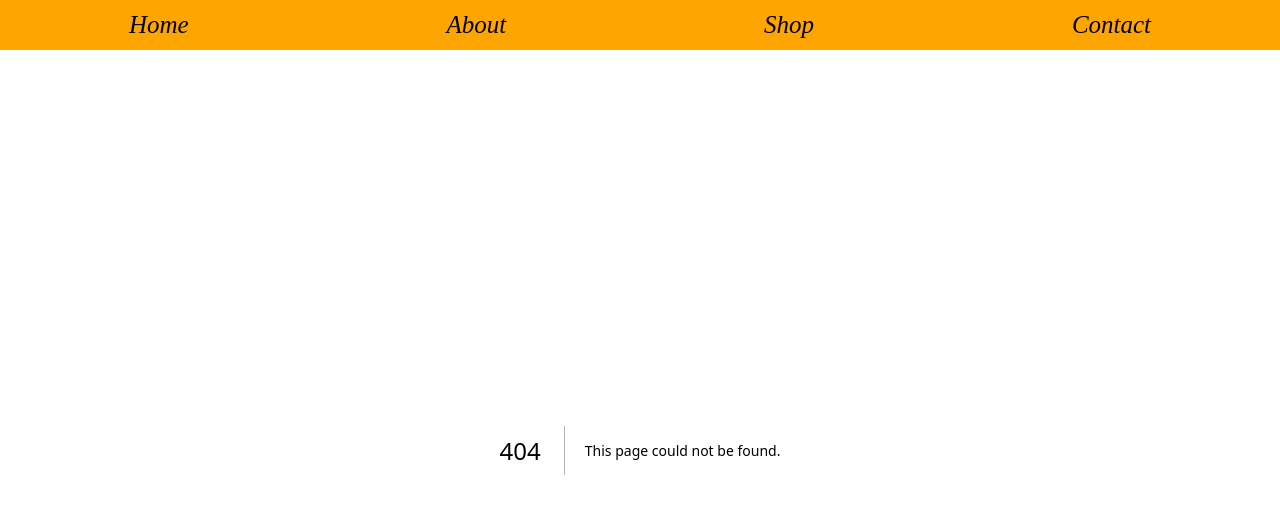
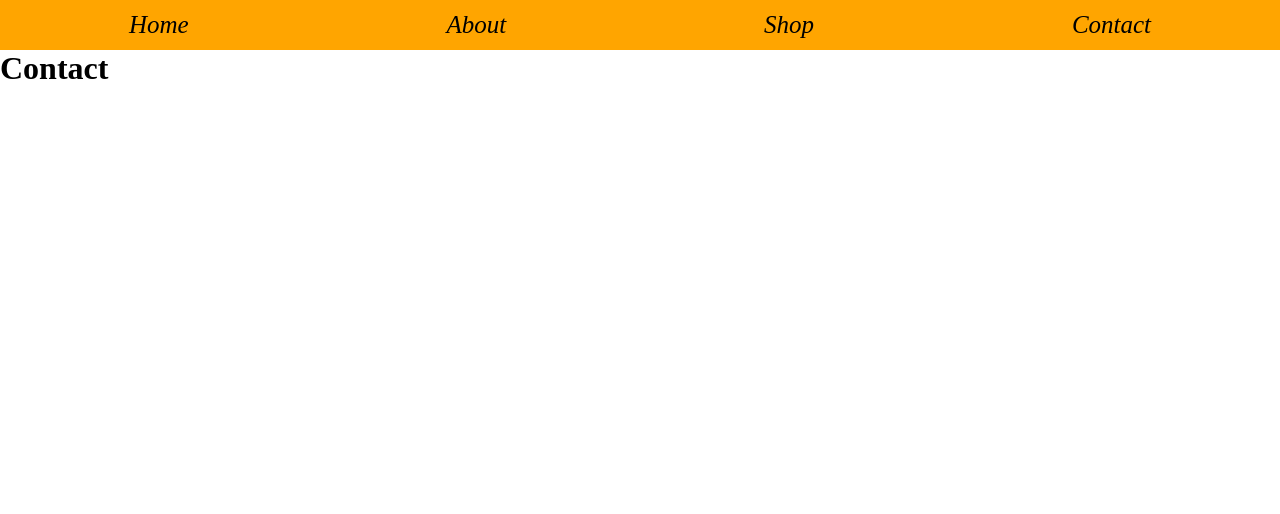
Before and after one commit to npineda0/Tigers_hw3, a Next.js app: page /contact in a window 1280 px wide. Before the commit this address had no page. Shown: the top 514 px of the page. Built offline with nearby package versions, Linux system fonts and the light colour scheme.

Commit message:
Shop and Contact pages created

```diff
--- a/package.json
+++ b/package.json
@@ -9,9 +9,9 @@
     "lint": "next lint"
   },
   "dependencies": {
+    "next": "^14.2.15",
     "react": "^18",
-    "react-dom": "^18",
-    "next": "14.2.7"
+    "react-dom": "^18"
   },
   "devDependencies": {
     "eslint": "^8",
--- /dev/null
+++ b/src/app/contact/page.js
@@ -0,0 +1,10 @@
+import contactStyles from "./contact.module.css";
+
+export default function Contact() {
+
+    return (
+        <main>
+            <h1>Contact</h1>
+        </main>
+    );
+}
```
Also changed, not shown: src/app/shop/page.js (added, +10 -0 lines), src/app/contact/contact.module.css (added), src/app/shop/shop.module.css (added), 1 other file (tests, documents, lock files or other folders).
